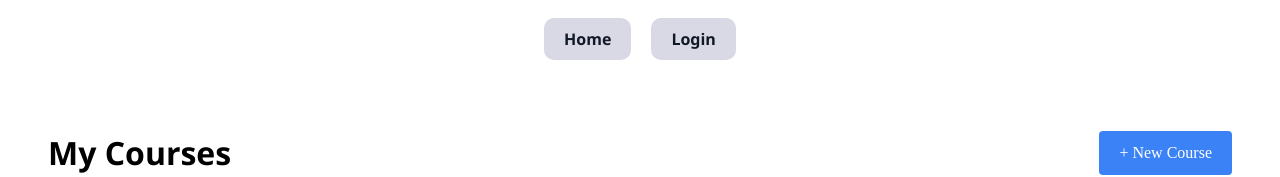
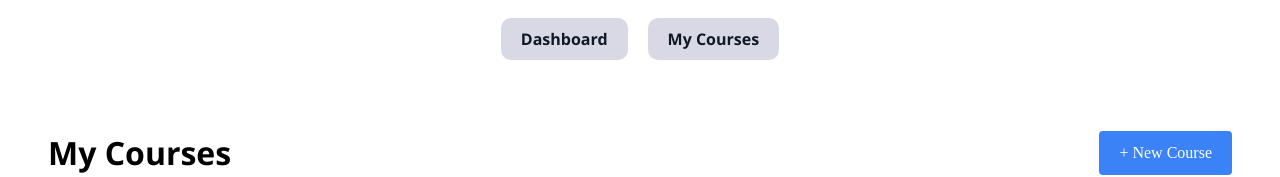
Before and after one commit to summer-group5/ai-exam-platform, a React app in the folder frontend/: page /my-courses in a window 1280 px wide. Shown: the top 177 px of the page. Built offline with nearby package versions, Linux system fonts and the light colour scheme; no server answers; the database is empty; the HTML template or start-up script is replaced by a standard one.

Commit message:
fix: add consistent teacher nav to MyCoursespage

```diff
--- a/frontend/src/pages/MyCoursespage.jsx
+++ b/frontend/src/pages/MyCoursespage.jsx
@@ -28,7 +28,7 @@ export default function MyCoursespage() {
 
   return (
     <>
-      <Topnav />
+      <Topnav links={[{ text: 'Dashboard', path: '/teacher' }, { text: 'My Courses', path: '/my-courses' }]} />
 
       <div className="my-courses-page">
 
```
